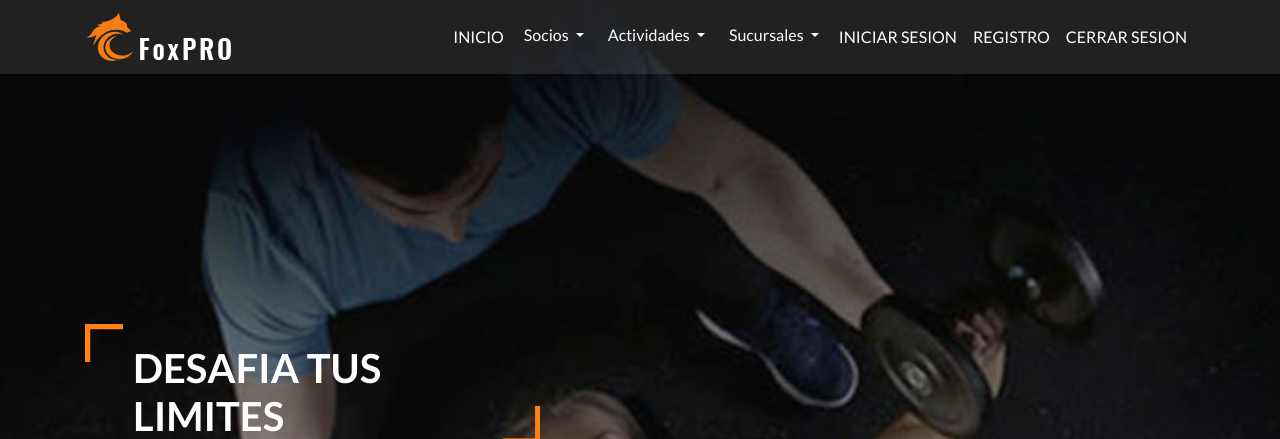
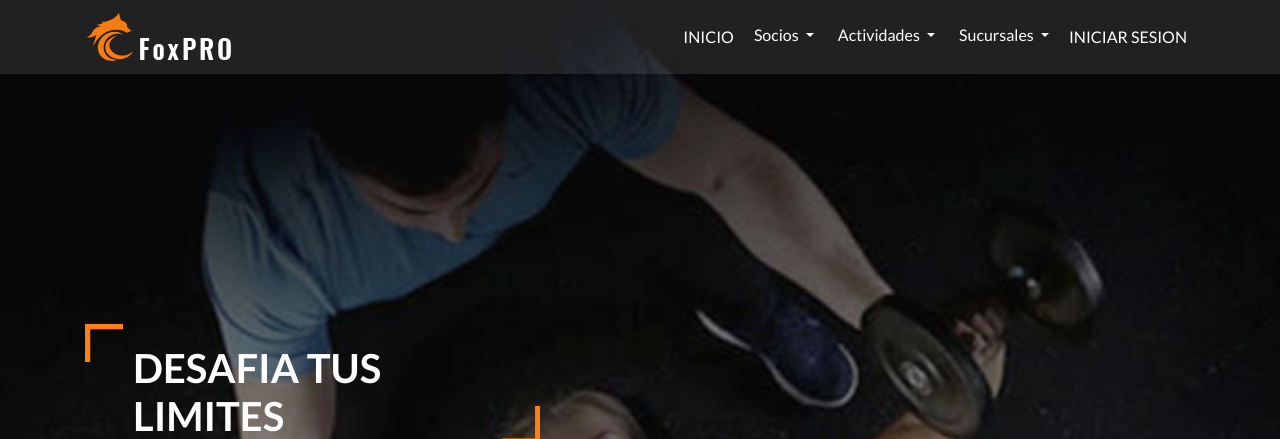
Before and after one commit to gabrielagonzalezliliana/Proyecto_Final, a Django app: page /actividades/ in a window 1280 px wide. Shown: the top 439 px of the page. Run offline with Django 4.2, Linux system fonts and the light colour scheme; some libraries are stand-ins or nearby versions.

Commit message:
cambios en cerrar sesion e inicio de sesion

```diff
--- a/proyecto_django/App/templates/App/base.html
+++ b/proyecto_django/App/templates/App/base.html
@@ -87,10 +87,13 @@
               <a class="dropdown-item" href="{% url 'ListaSucursales' %}" style="color: white;">Gestion de Sucursales</a>
             </div>
           </div>
+
+
+          {% if request.user.is_authenticated %}
+          <li class="nav-item"> <a class="nav-link" href="{% url 'Logout' %}">Cerrar Sesion</a> </li>
+          {% else %}
           <li class="nav-item"> <a class="nav-link" href="{% url 'Login' %}">Iniciar Sesion</a> </li>
-          <li class="nav-item"> <a class="nav-link" href="{% url 'Register' %}">Registro</a> </li>
-
-          <li class="nav-item"> <a class="nav-link" href="{% url 'Logout' %}">Cerrar Sesion</a> </li>
+          {% endif %}
 
 
 
```
Also changed, not shown: proyecto_django/db.sqlite3.
